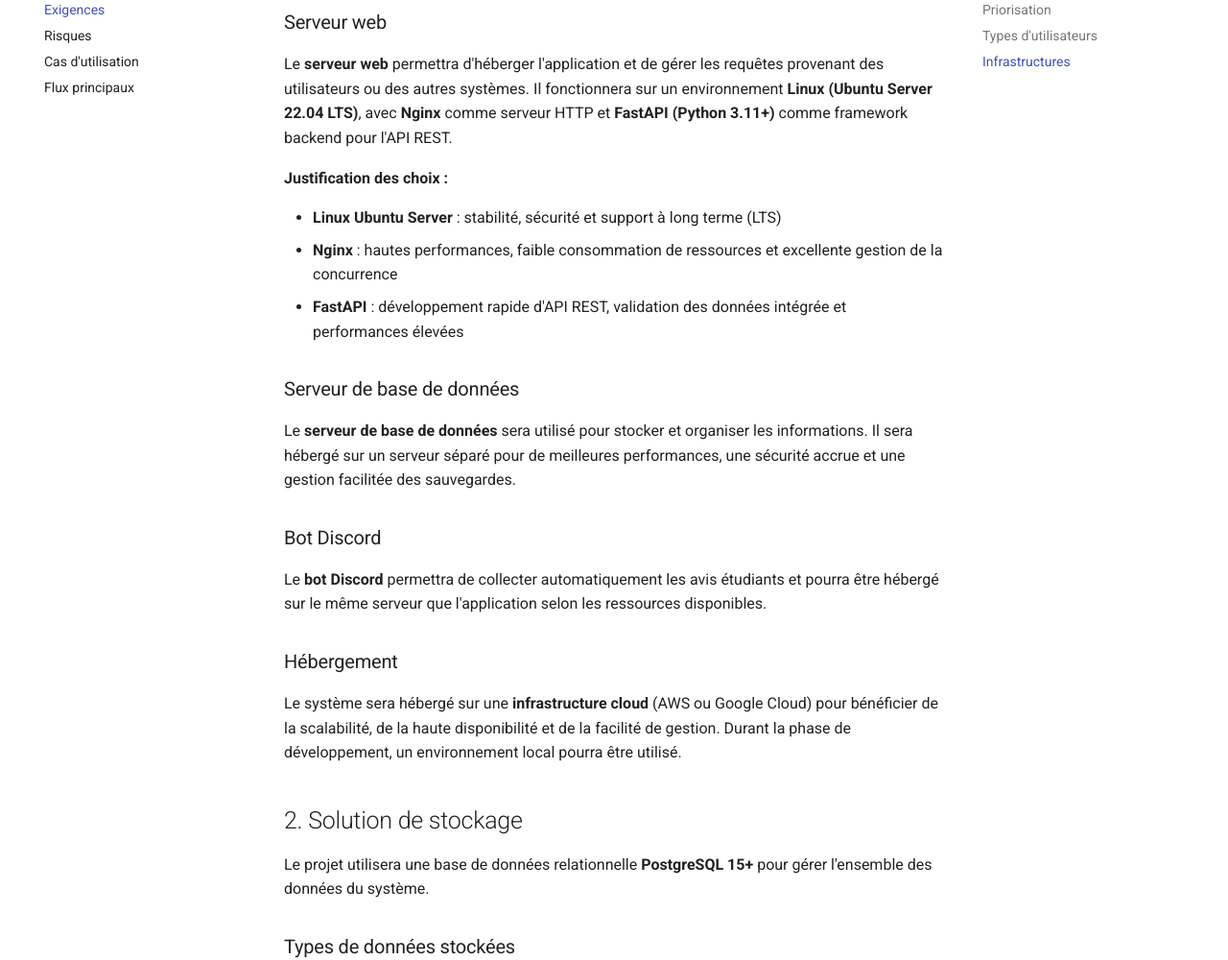
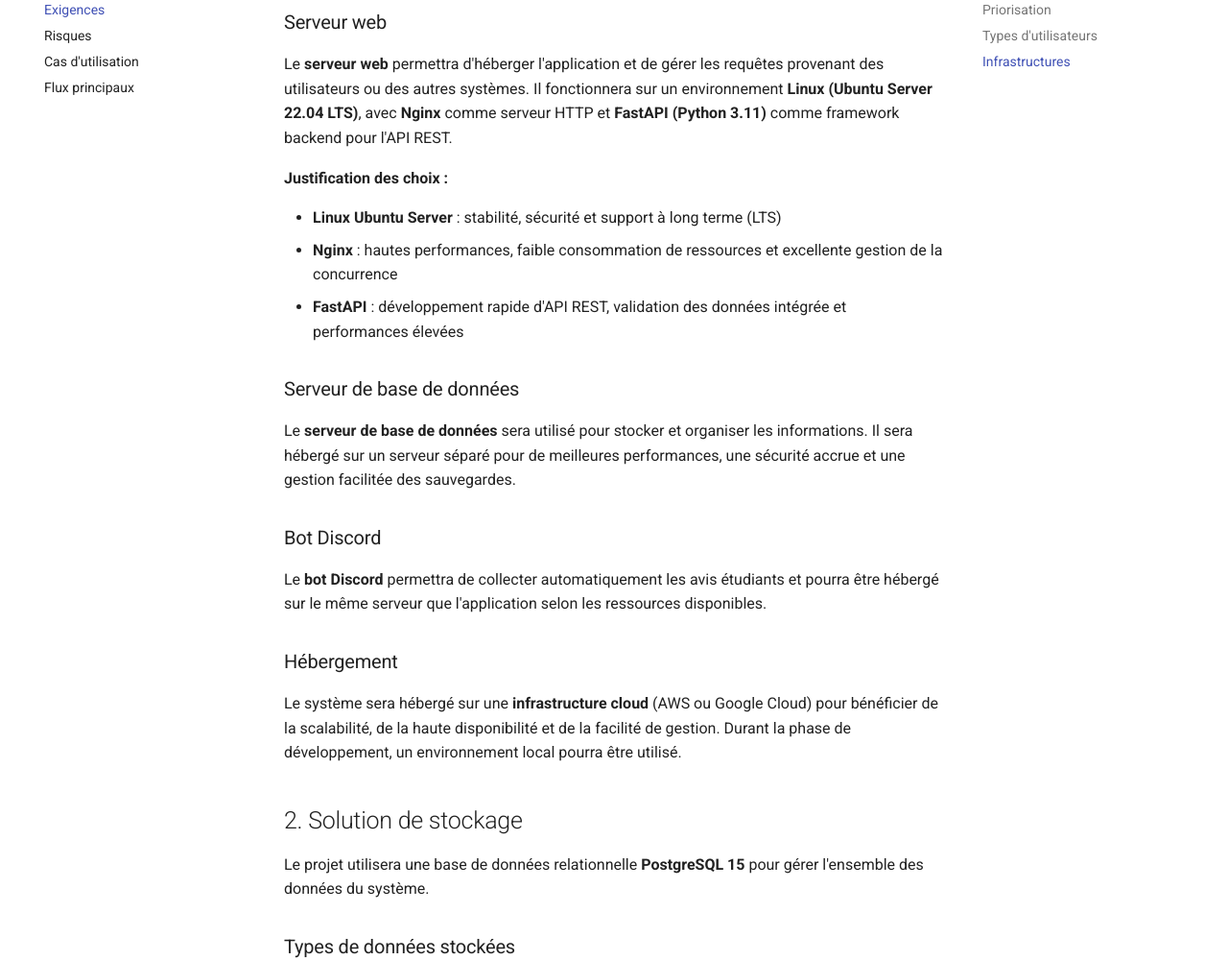
Before and after one commit to jujutheriault/IFT2255_Devoir1, an MkDocs documentation site: the page built from docs/besoins/exigences.md, in a window 1280 px wide and 1400 px high, scrolled down 1494 px. Shown: the part 152-1152 px from the top of the window at 96% size. Built offline with MkDocs 1.6.1 and Material for MkDocs 9.7.7, drawn with Linux system fonts in a browser that asks for light colours; comment, search, counter and statistics services are not loaded.

```diff
--- a/docs/besoins/exigences.md
+++ b/docs/besoins/exigences.md
@@ -56,7 +56,7 @@ Le système repose sur trois éléments principaux : un serveur web, une base de
 
 ### Serveur web
 
-Le **serveur web** permettra d'héberger l'application et de gérer les requêtes provenant des utilisateurs ou des autres systèmes. Il fonctionnera sur un environnement **Linux (Ubuntu Server 22.04 LTS)**, avec **Nginx** comme serveur HTTP et **FastAPI (Python 3.11+)** comme framework backend pour l'API REST.
+Le **serveur web** permettra d'héberger l'application et de gérer les requêtes provenant des utilisateurs ou des autres systèmes. Il fonctionnera sur un environnement **Linux (Ubuntu Server 22.04 LTS)**, avec **Nginx** comme serveur HTTP et **FastAPI (Python 3.11)** comme framework backend pour l'API REST.
 
 **Justification des choix :**
 
@@ -79,7 +79,7 @@ Le système sera hébergé sur une **infrastructure cloud** (AWS ou Google Cloud
 
 ## 2. Solution de stockage
 
-Le projet utilisera une base de données relationnelle **PostgreSQL 15+** pour gérer l'ensemble des données du système.
+Le projet utilisera une base de données relationnelle **PostgreSQL 15** pour gérer l'ensemble des données du système.
 
 ### Types de données stockées
 
```
